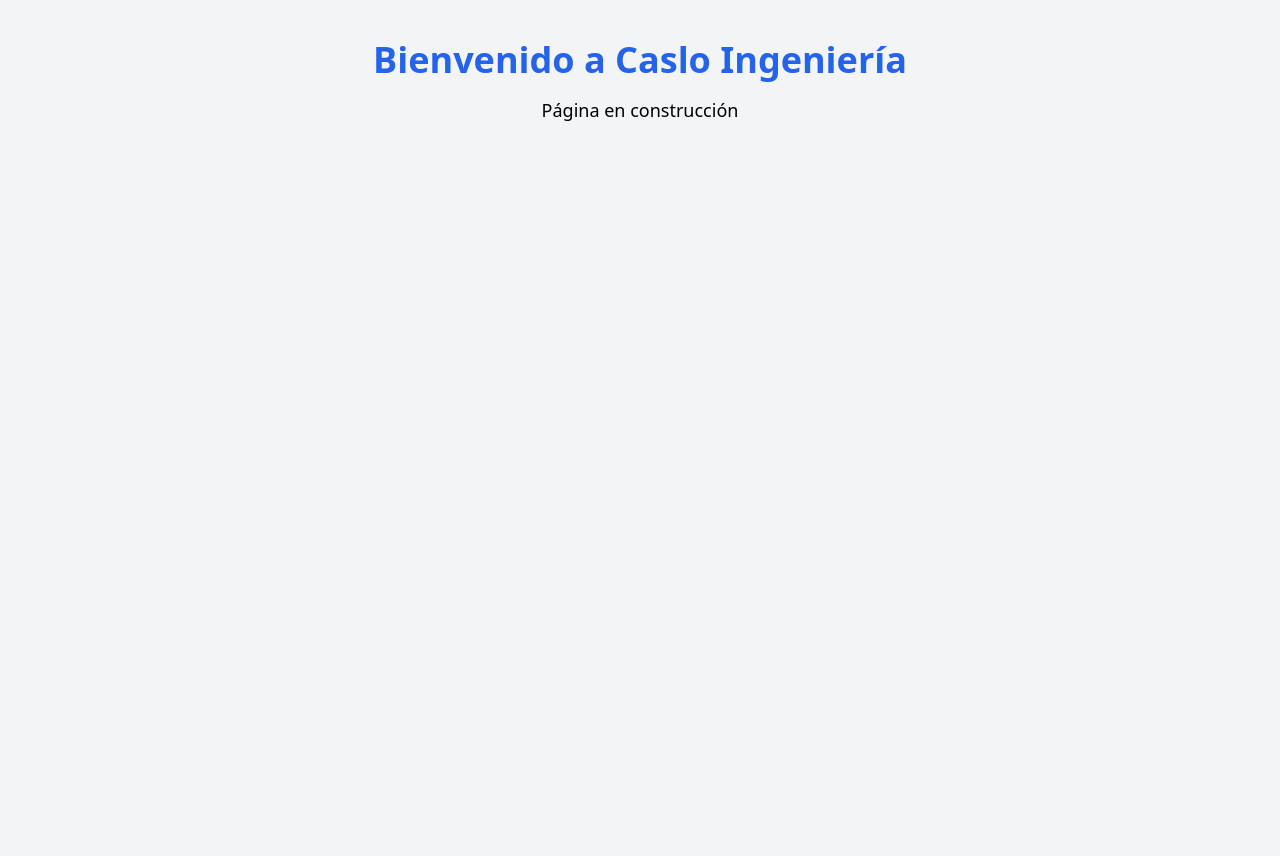
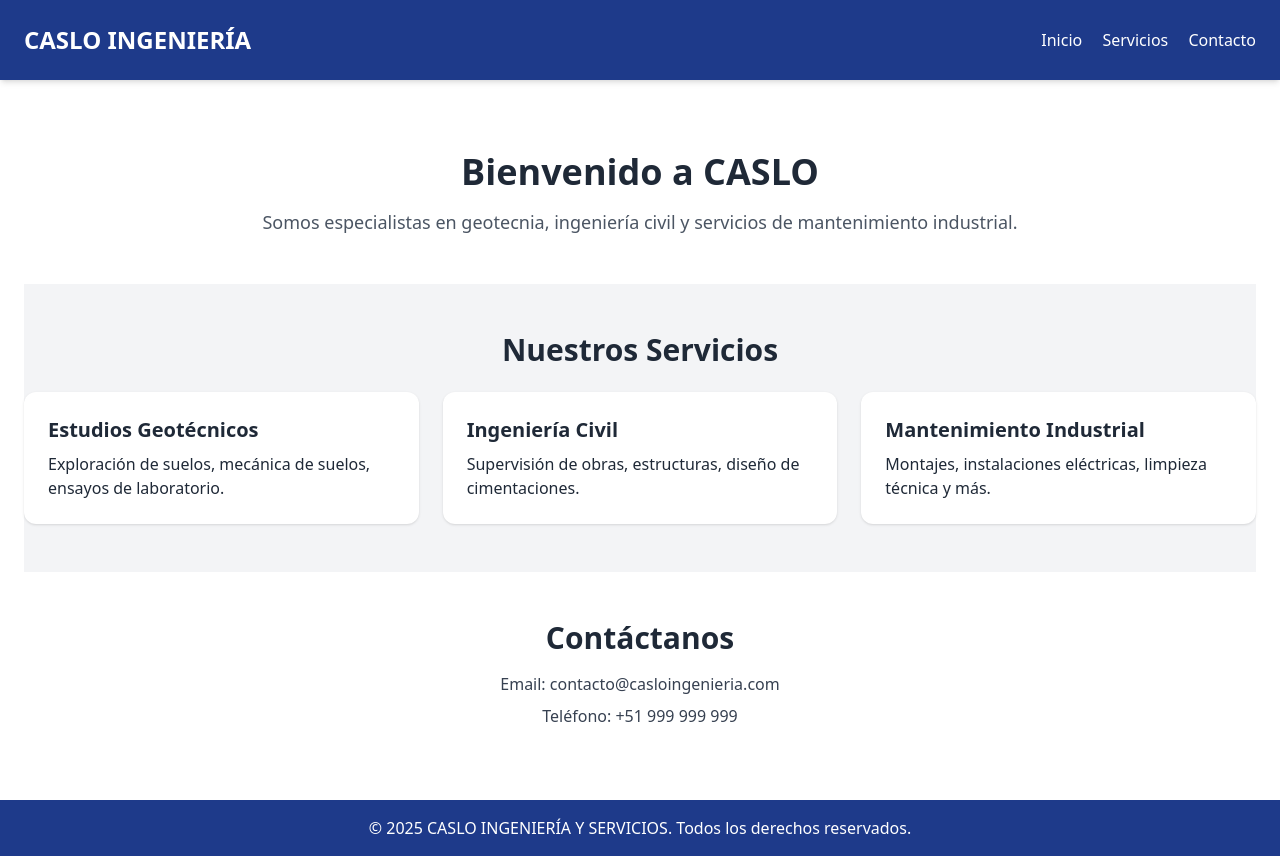
Before and after one commit to Mora250901/caslo-web, a plain HTML site: page index.html in a window 1280 px wide. Before the commit the page ends 800 px from the top, so only its background shows below. Drawn offline with nearby package versions, Linux system fonts and the light colour scheme.

Commit message:
Actualizacion

```diff
--- a/index.html
+++ b/index.html
@@ -3,11 +3,56 @@
   <head>
     <meta charset="UTF-8" />
     <meta name="viewport" content="width=device-width, initial-scale=1.0" />
-    <title>Caslo Ingeniería</title>
+    <title>Caslo Ingeniería y Servicios</title>
     <script src="https://cdn.tailwindcss.com"></script>
   </head>
-  <body class="bg-gray-100 text-center p-10">
-    <h1 class="text-4xl font-bold text-blue-600">Bienvenido a Caslo Ingeniería</h1>
-    <p class="mt-4 text-lg">Página en construcción</p>
+  <body class="bg-white text-gray-800">
+    <header class="bg-blue-900 text-white p-6 shadow-md">
+      <div class="container mx-auto flex justify-between items-center">
+        <h1 class="text-2xl font-bold">CASLO INGENIERÍA</h1>
+        <nav class="space-x-4">
+          <a href="#inicio" class="hover:underline">Inicio</a>
+          <a href="#servicios" class="hover:underline">Servicios</a>
+          <a href="#contacto" class="hover:underline">Contacto</a>
+        </nav>
+      </div>
+    </header>
+
+    <main class="container mx-auto p-6">
+      <section id="inicio" class="py-12 text-center">
+        <h2 class="text-4xl font-bold mb-4">Bienvenido a CASLO</h2>
+        <p class="text-lg text-gray-600">
+          Somos especialistas en geotecnia, ingeniería civil y servicios de mantenimiento industrial.
+        </p>
+      </section>
+
+      <section id="servicios" class="py-12 bg-gray-100">
+        <h2 class="text-3xl font-bold mb-6 text-center">Nuestros Servicios</h2>
+        <div class="grid grid-cols-1 sm:grid-cols-2 md:grid-cols-3 gap-6">
+          <div class="bg-white p-6 shadow rounded-xl">
+            <h3 class="text-xl font-semibold mb-2">Estudios Geotécnicos</h3>
+            <p>Exploración de suelos, mecánica de suelos, ensayos de laboratorio.</p>
+          </div>
+          <div class="bg-white p-6 shadow rounded-xl">
+            <h3 class="text-xl font-semibold mb-2">Ingeniería Civil</h3>
+            <p>Supervisión de obras, estructuras, diseño de cimentaciones.</p>
+          </div>
+          <div class="bg-white p-6 shadow rounded-xl">
+            <h3 class="text-xl font-semibold mb-2">Mantenimiento Industrial</h3>
+            <p>Montajes, instalaciones eléctricas, limpieza técnica y más.</p>
+          </div>
+        </div>
+      </section>
+
+      <section id="contacto" class="py-12 text-center">
+        <h2 class="text-3xl font-bold mb-4">Contáctanos</h2>
+        <p class="text-gray-700 mb-2">Email: contacto@casloingenieria.com</p>
+        <p class="text-gray-700">Teléfono: +51 999 999 999</p>
+      </section>
+    </main>
+
+    <footer class="bg-blue-900 text-white text-center py-4">
+      <p>&copy; 2025 CASLO INGENIERÍA Y SERVICIOS. Todos los derechos reservados.</p>
+    </footer>
   </body>
 </html>
```
Also changed, not shown: public/LOGO_CASLO.png (deleted), public/LOGO_NOMBRE.png (deleted), public/MANT_LIN_MED_2.png (deleted), public/MANT_LIN_MED_3.png (deleted), 4 other files.
